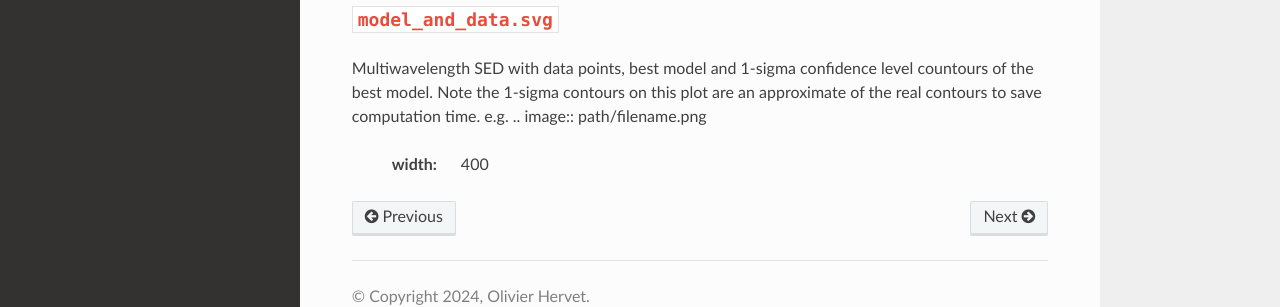
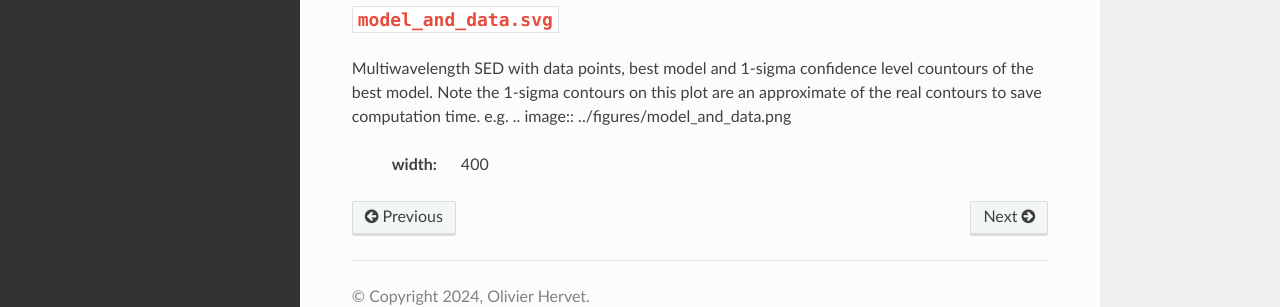
Before and after one commit to Ohervet/Bjet_MCMC, a Sphinx documentation site: the page built from docs/source/outputs.rst, in a window 1280 px wide and 900 px high, scrolled down 763 px. Shown: the part 535-842 px from the top of the window. Built offline with Sphinx 7.4.7 and the Read the Docs theme 2.0.0, drawn with Linux system fonts in a browser that asks for light colours.

Commit message:
Update outputs.rst

```diff
--- a/docs/source/outputs.rst
+++ b/docs/source/outputs.rst
@@ -60,5 +60,5 @@ Log file of the standard terminal output of bjet. It contains physical informati
 ----------------------
 Multiwavelength SED with data points, best model and 1-sigma confidence level countours of the best model. Note the 1-sigma contours on this plot are an approximate of the real contours to save computation time.
 e.g.
-.. image:: path/filename.png
+.. image:: ../figures/model_and_data.png
   :width: 400
```
